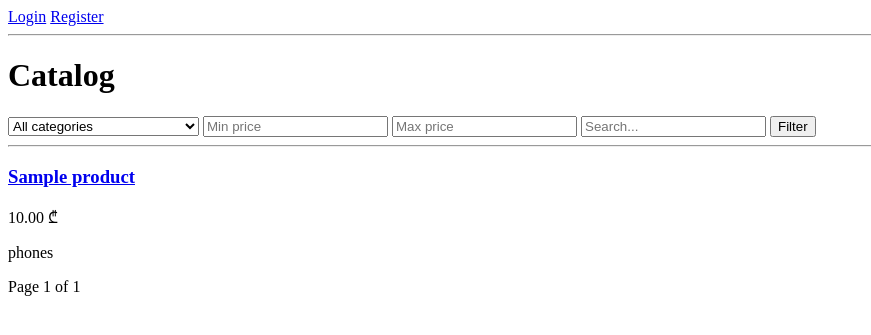
After one commit to Ninik14/adboard, a Django app: page /catalog/ in a window 1280 px wide. The commit adds this page. Shown: the top 335 px of the page, without its empty margins (0-871 px from the left). Run offline with Django 4.2, Linux system fonts and the light colour scheme; tables that the repository leaves empty hold one stand-in row (values such as "Sample post").

Commit message:
Add catalog and product detail pages

```diff
--- a/core/templates/base.html
+++ b/core/templates/base.html
@@ -5,7 +5,17 @@
 </head>
 <body>
 
-<a href="{% url 'register' %}">Register</a>
+{% if request.user.is_authenticated %}
+   <span>{{request.user.username}}</span>
+    <form method="post" action="{% url 'logout' %}">
+        {% csrf_token %}
+        <button type="submit">Logout</button>
+    </form>
+{% else %}
+
+    <a href="{% url 'login' %}">Login</a>
+    <a href="{% url 'register' %}">Register</a>
+{% endif %}
 
 <hr>
 
--- /dev/null
+++ b/core/templates/core/catalog.html
@@ -0,0 +1,67 @@
+{% extends "base.html" %}
+
+{% block content %}
+
+<h1>Catalog</h1>
+
+
+<form method="get">
+    <select name="category">
+        <option value="">All categories</option>
+
+        {% for value, label in categories %}
+
+        <option value="{{ value }}"
+            {% if selected_category == value %}selected{% endif %}>
+            {{ label }} </option>
+
+        {% endfor %}
+    </select>
+
+    <input type='number' name="min-price" placeholder="Min price" value="{{min_price}}">
+    <input type='number' name="max-price" placeholder="Max price" value="{{max_price}}">
+    <input type='text' name="search" placeholder="Search..." value="{{search}}">
+
+
+    <button type="submit">Filter</button>
+</form>
+
+
+
+{% for product in page_obj %}
+
+    <hr>
+
+    <h3><a href="{% url 'product_detail' product.pk %}">
+        {{ product.title }}
+    </a></h3>
+
+    <p>{{ product.price }} ₾</p>
+
+    <p>{{ product.category }}</p>
+
+{% empty %}
+
+    <p>No products found.</p>
+
+{% endfor %}
+
+{% with request.GET.urlencode as query %}
+
+    {% if page_obj.has_previous %}
+        <a href="?{{ query }}&page={{ page_obj.previous_page_number }}">
+            Previous
+        </a>
+    {% endif %}
+
+    Page {{ page_obj.number }} of {{ page_obj.paginator.num_pages }}
+
+    {% if page_obj.has_next %}
+        <a href="?{{ query }}&page={{ page_obj.next_page_number }}">
+            Next
+        </a>
+    {% endif %}
+
+{% endwith %}
+
+{% endblock %}
--- a/core/urls.py
+++ b/core/urls.py
@@ -1,7 +1,13 @@
 from django.urls import path
 from . import views
+from django.contrib.auth.views import LoginView, LogoutView
 
 urlpatterns = [
     path("register/", views.register, name="register"),
-    path("dashboard/",views.dashboard,name="dashboard")
+    path("dashboard/",views.dashboard,name="dashboard"),
+    path("login/", LoginView.as_view(template_name="core/login.html"),name="login"),
+    path("logout/", LogoutView.as_view(next_page="login"),name="logout"),
+    path("", views.home, name="home"),
+    path("catalog/",views.catalog,name="catalog"),
+    path("catalog/<int:pk>",views.product_detail, name ="product_detail")
 ]
--- a/core/views.py
+++ b/core/views.py
@@ -1,11 +1,17 @@
 from django.shortcuts import render, redirect
 from django.contrib.auth import login
 from .forms import RegisterForm
-from .models import UserProfile
+from .models import UserProfile,Product,CATEGORY_CHOICES
 from django.contrib.auth.decorators import login_required
+from django.contrib.auth.models import User
+from django.core.paginator import Paginator
+from django.shortcuts import get_object_or_404
 
 
 def register(request):
+    if request.user.is_authenticated:
+        return redirect("dashboard")
+
     if request.method == 'POST':
         form = RegisterForm(request.POST)
 
@@ -24,3 +30,62 @@ def register(request):
 @login_required
 def dashboard(request):
     return render(request, "core/dashboard.html")
+
+
+def home(request):
+    total_products = Product.objects.count()
+
+    total_sellers = User.objects.filter(products__isnull = False).distinct().count()
+
+    context = {
+        'total_products':total_products,
+        'total_sellers':total_sellers,
+    }
+
+    return render(request, 'core/home.html', context)
+
+
+
+def catalog(request):
+    products = Product.objects.filter(status="available")
+
+    category = request.GET.get("category","")
+    min_price = request.GET.get("min-price","")
+    max_price = request.GET.get("max-price","")
+    search_by_name = request.GET.get("search","")
+
+    if category:
+        products = products.filter(category=category)
+
+    if min_price:
+        products = products.filter(price__gte=min_price)
+
+    if max_price:
+        products = products.filter(price__lte=max_price)
+
+    if search_by_name:
+        products = products.filter(title__icontains=search_by_name)
+
+    paginator = Paginator(products, 9)
+    page_number = request.GET.get("page")
+    page_obj = paginator.get_page(page_number)
+
+    context = {
+        'page_obj':page_obj,
+        'selected_category':category,
+        'categories':CATEGORY_CHOICES,
+        'min_price':min_price,
+        'max_price':max_price,
+        'search':search_by_name,
+    }
+
+    return render(request,"core/catalog.html",context)
+
+
+def product_detail(request,pk):
+    product = get_object_or_404(Product,pk=pk)
+    context = {
+        'product':product
+    }
+
+    return render(request,'core/product_detail.html',context)
--- a/final/settings.py
+++ b/final/settings.py
@@ -127,3 +127,7 @@ DEFAULT_AUTO_FIELD = 'django.db.models.BigAutoField'
 
 MEDIA_URL = "/media/"
 MEDIA_ROOT = BASE_DIR / "media"
+
+LOGIN_REDIRECT_URL = "dashboard"
+
+LOGIN_URL = "login"
```
Also changed, not shown: core/templates/core/home.html (added, +16 -0 lines), core/templates/core/login.html (added, +14 -0 lines), core/templates/core/product_detail.html (added, +42 -0 lines), core/templatetags/catalog_filters.py (added, +9 -0 lines), core/templatetags/__init__.py (added).
